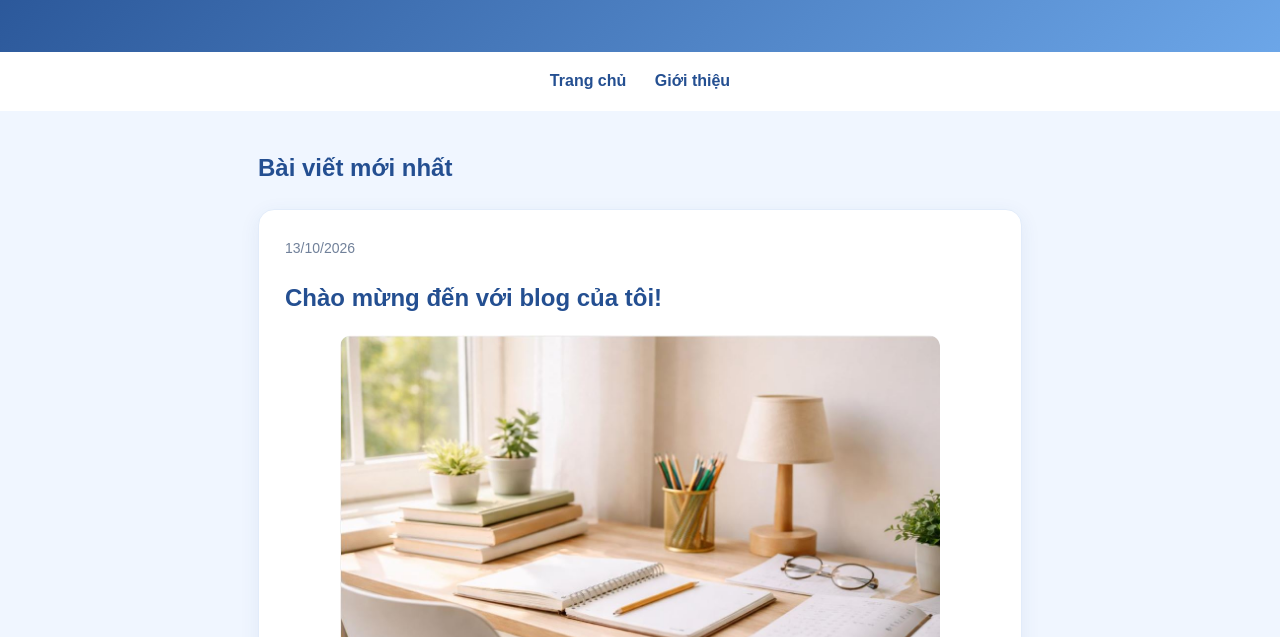
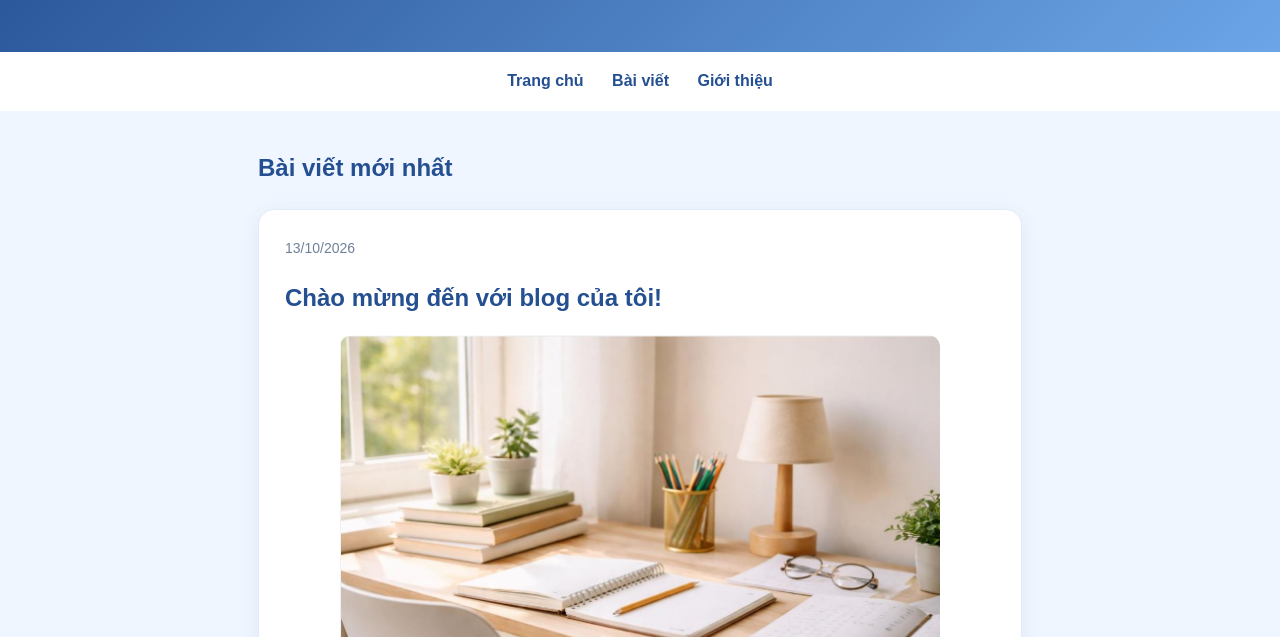
Before and after one commit to phonglehoang593-maker/mystudy.github.io, a plain HTML site: page index.html in a window 1280 px wide. Shown: the part 163-800 px from the top of the page. Drawn offline with Linux system fonts and the light colour scheme.

Commit message:
Them lien ket bai viet

```diff
--- a/index.html
+++ b/index.html
@@ -96,10 +96,13 @@ footer {
   </header>
 
 
+
 <nav style="text-align:center; padding:15px; background:white;">
   <a href="./" style="margin:0 12px; color:#244f91; text-decoration:none; font-weight:bold;">Trang chủ</a>
+  <a href="./posts.html" style="margin:0 12px; color:#244f91; text-decoration:none; font-weight:bold;">Bài viết</a>
   <a href="./about.html" style="margin:0 12px; color:#244f91; text-decoration:none; font-weight:bold;">Giới thiệu</a>
 </nav>
+
 
   <main>
     <h2>Bài viết mới nhất</h2>
```
